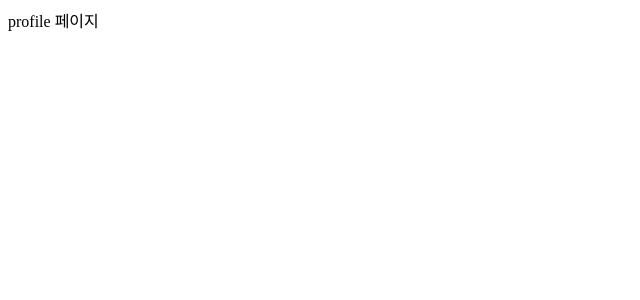
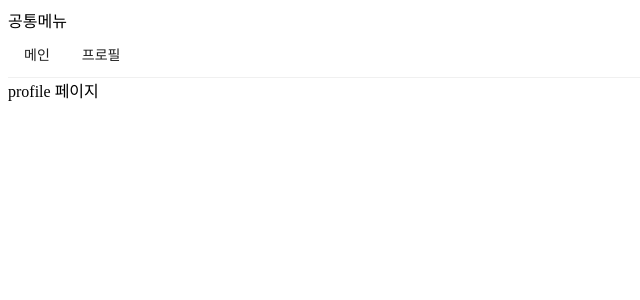
Before and after one commit to taegyuni/react-fmtile-service, a Next.js app in the folder front/: page /profile in a window 1280 px wide. Shown: the top 300 px of the page, without its empty margins (0-640 px from the left). Built offline with nearby package versions, Linux system fonts and the light colour scheme.

Commit message:
Upgrade: 메뉴 이동

```diff
--- /dev/null
+++ b/front/components/AppLayout.js
@@ -0,0 +1,28 @@
+import React from 'react';
+import PropTypes from 'prop-types';
+import Link from 'next/link';
+import { Menu } from 'antd';
+// import 'antd/dist/antd.css';
+
+const AppLayout = ({ children }) => {
+  return (
+    <div>
+      <Menu mode="horizontal">
+        <Menu.Item>
+          <Link href="/">메인</Link>
+        </Menu.Item>
+        <Menu.Item>
+          <Link href="/profile">프로필</Link>
+        </Menu.Item>
+      </Menu>
+
+      {children}
+    </div>
+  );
+};
+
+AppLayout.propTypes = {
+  children: PropTypes.node.isRequired,
+};
+
+export default AppLayout;
--- /dev/null
+++ b/front/pages/_app.js
@@ -0,0 +1,23 @@
+import React from 'react';
+import PropTypes from 'prop-types';
+import Head from 'next/head';
+//import 'antd/dist/antd.css';
+
+const App = ({ Component }) => {
+  return (
+    <>
+      <Head>
+        <meta charSet="utf-8" />
+        <title>FMtile</title>
+      </Head>
+      <div>공통메뉴</div>
+      <Component />
+    </>
+  );
+};
+
+App.propTypes = {
+  Component: PropTypes.elementType.isRequired,
+};
+
+export default App;
--- a/front/pages/profile.js
+++ b/front/pages/profile.js
@@ -1,5 +1,11 @@
+import AppLayout from '../components/AppLayout';
+
 const profile = () => {
-  return <div>profile 페이지</div>;
+  return (
+    <AppLayout>
+      <div>profile 페이지</div>
+    </AppLayout>
+  );
 };
 
 export default profile;
```
Also changed, not shown: front/package.json (+11 -1 lines), front/pages/index.js (+6 -1 lines), 2 other files (tests, documents, lock files or other folders).
